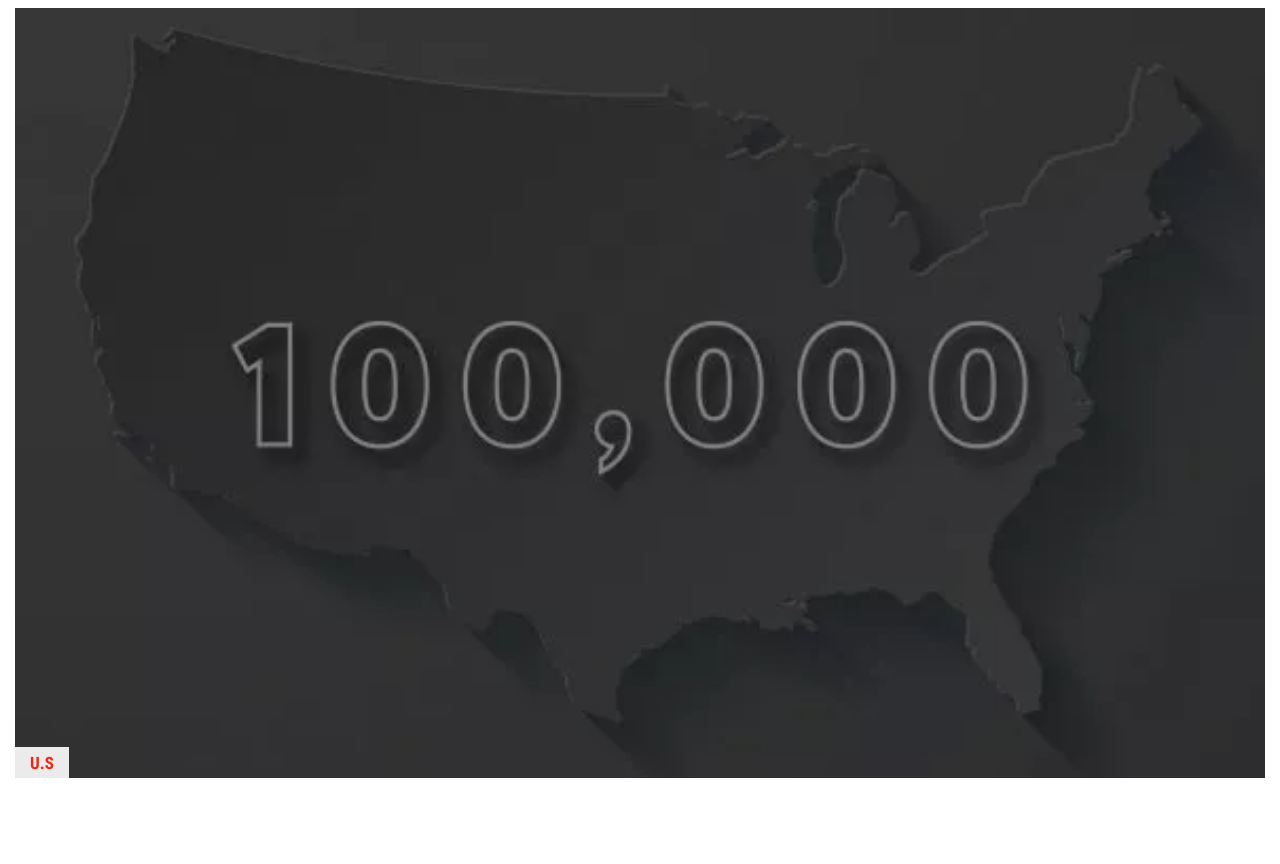
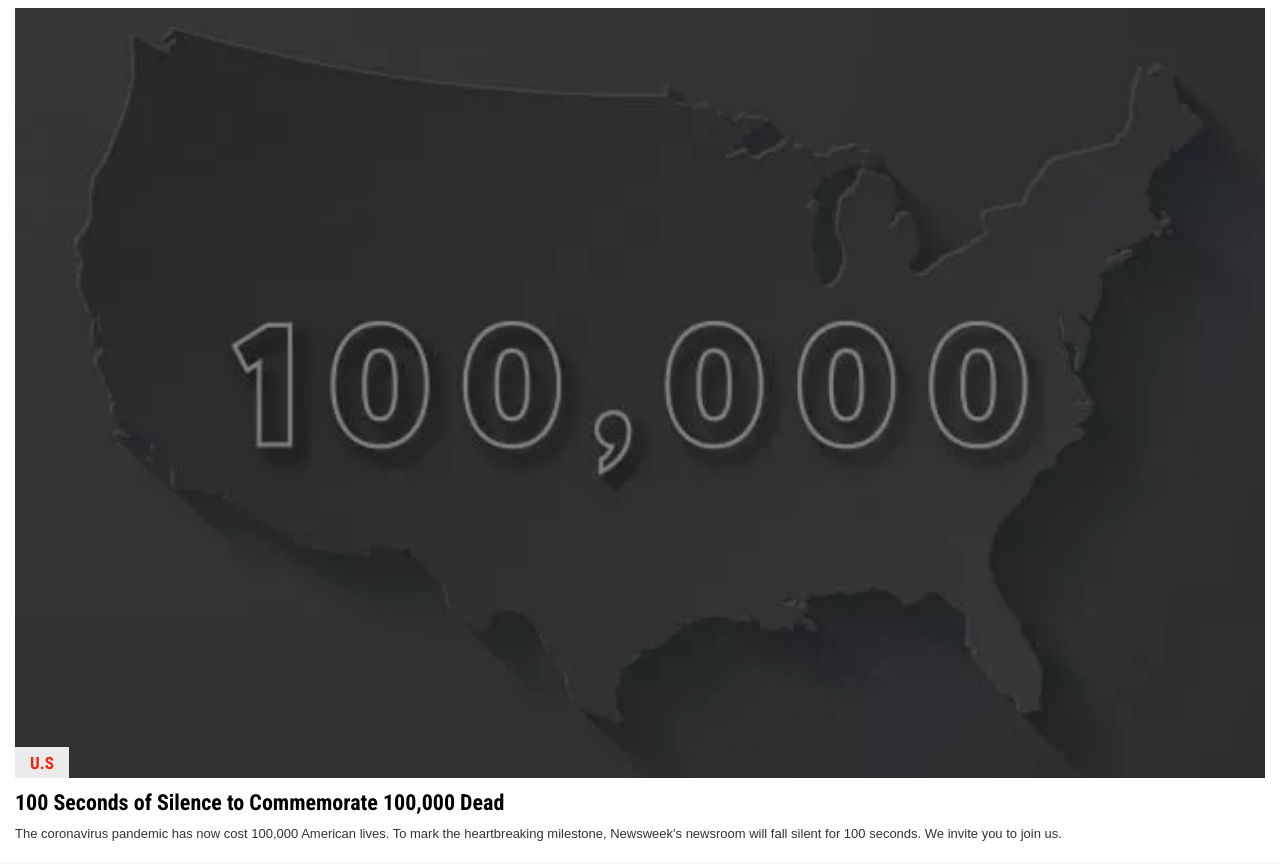
Before and after one commit to AdfPizarro/NewsWeekBootstrap, a website: page index.html in a window 1280 px wide. Shown: the part 137-1001 px from the top of the page. Before the commit the page ends 918 px from the top, so only its background shows below. Drawn offline with nearby package versions, Linux system fonts and the light colour scheme.

Commit message:
Splitted the title and the articles

```diff
--- a/assets/css/style.css
+++ b/assets/css/style.css
@@ -1,4 +1,12 @@
 /*   Nav   /*/
+
+body{
+  background-color: #f4f5f6;
+}
+
+bg-white{
+  background-color: white;
+}
 
 nav{
   background: #555;
@@ -49,6 +57,10 @@ nav{
 
 /*   Stories   /*/
 
+.story-top{
+    padding-left: 15px;
+}
+
 .advice-container{
   border-bottom: 1px solid #f4f5f6;
 }
@@ -70,21 +82,22 @@ nav{
 }
 
 .story{
-  margin-top: 20px;
-  padding: 0px 15px;
+  padding: 0 15px 20px 15px;
+  border-bottom: 1px solid #f4f5f6;
 }
 
 .story img{
   width: 100%;
 }
 
-.story-title{
+.story-top{
   color: rgba(3,3,3,.4);
   text-transform: uppercase;
   font-family: 'Roboto Condensed', sans-serif;
   font-size: 16px;
   line-height: 16px;
   margin-bottom: 11px;
+  padding-top: 20px;
 }
 
 .category{
@@ -100,6 +113,7 @@ nav{
 .img-container{
   position: relative;
   z-index: 1;
+  margin-bottom: 10px;
 }
 
 .category a{
@@ -109,3 +123,27 @@ nav{
   line-height: 16px;
   font-weight: bold;
 }
+
+.story-title a{
+  font-family: "Roboto Condensed",sans-serif;
+  color: black;
+  font-size: 22px;
+  line-height: 24px;
+  margin-bottom: 10px;
+}
+
+
+
+.story-title a:hover{
+  text-decoration: underline #f72210;
+}
+
+.summary{
+  margin-top: 10px;
+  color: #333;
+  font-size: 13px;
+  line-height: 18px;
+  font-family: Arial,Helvetica,sans-serif;
+}
+
+/* Featured stories */
--- a/index.html
+++ b/index.html
@@ -25,8 +25,8 @@
 
     </nav>
 
-    <div>
-      <div class="advice-container">
+
+      <div class=" bg-white advice-container">
         <a href="#">
           <p class='advice' >In honor of the 100,000 American lives lost to the pandemic, Newsweek’s iconic logo is grey. <span class="advice-important">Learn more</span>  </p>
         </a>
@@ -34,20 +34,29 @@
       </div>
 
 
-      <article class="story">
 
-        <h1 class="story-title" >Top Story</h1>
+      <div class="top-story bg-white">
+        <h1 class="story-top" >Top Story</h1>
+
+        <article class="story bg-white">
+
+
           <div class="img-container">
             <img src="assets/images/article1.png" alt="">
             <div class="category">
               <a href="#">U.S</a>
             </div>
           </div>
-
+          <h3 class="story-title"> <a href="#" >100 Seconds of Silence to Commemorate 100,000 Dead</a></h3>
+          <div class="summary">
+            <p class="">The coronavirus pandemic has now cost 100,000 American lives. To mark the heartbreaking milestone, Newsweek's newsroom will fall silent for 100 seconds. We invite you to join us.</p>
+          </div>
         </article>
+      </div>
 
 
-    </div>
+
+
 
   </body>
 </html>
```
Lines whose indentation alone changed are shown as unchanged.
